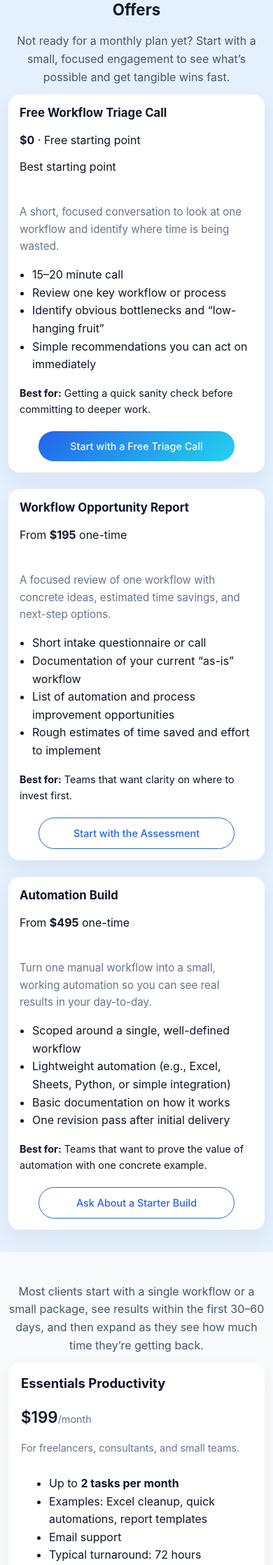
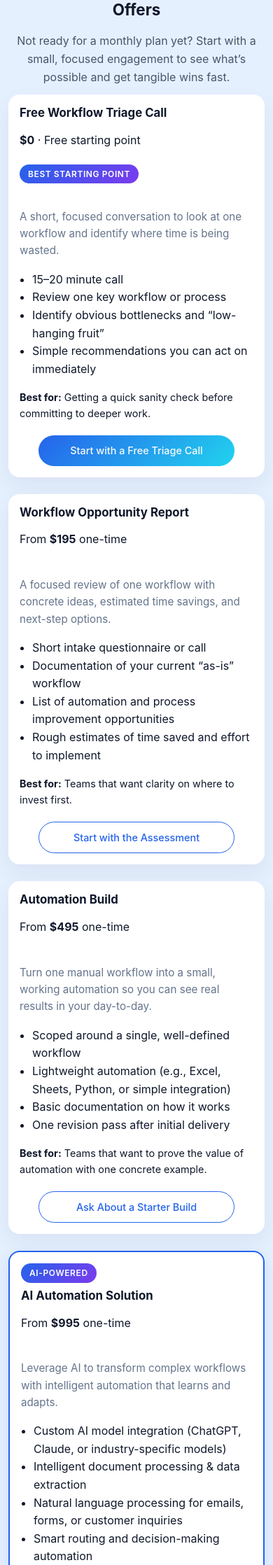
Before and after one commit to ericsjaffe/peakops_automation, a Flask app: page /pricing in a window 390 px wide. Shown: the part 436-2672 px from the top of the page at 70% size. Run offline with Flask 3, Linux system fonts and the light colour scheme.

Commit message:
Add AI Automation Solution product offering
NEW AI-Powered Product Offering:
- AI Automation Solution: $995 one-time
- Custom AI model integration (ChatGPT, Claude, industry-specific)
- Intelligent document processing & data extraction
- Natural language processing for emails/forms/inquiries
- Smart routing and decision-making automation
- AI-powered analytics and insights
- Comprehensive documentation, training, 2 revision passes, 30-day support

Pricing Page Updates:
- Added featured AI offering card with gradient badge
- Updated JSON-LD schema with AI offering
- Enhanced card styling with featured border and shadow

Services Page Updates:
- Added new 'AI-Powered Automation' section
- Listed 6 AI capabilities: chatbots, document processing, NLP, content generation, smart routing, predictive analytics
- Added 'New' badge to highlight AI services

CSS Enhancements:
- .card-featured class with blue border and shadow
- .badge styling with gradient background
- Responsive AI card design

Target Market: Teams ready for intelligent automation beyond simple workflows

```diff
--- a/static/styles.css
+++ b/static/styles.css
@@ -278,6 +278,25 @@
   display: flex;
   flex-direction: column;
   height: 100%;
+}
+
+.card-offer.card-featured {
+  border: 2px solid #2563eb;
+  box-shadow: 0 8px 20px rgba(37, 99, 235, 0.15);
+  position: relative;
+}
+
+.card-offer .badge {
+  display: inline-block;
+  background: linear-gradient(135deg, #2563eb 0%, #7c3aed 100%);
+  color: white;
+  padding: 0.25rem 0.75rem;
+  border-radius: 1rem;
+  font-size: 0.75rem;
+  font-weight: 600;
+  text-transform: uppercase;
+  letter-spacing: 0.05em;
+  margin-bottom: 0.5rem;
 }
 
 .card-offer .card-header {
--- a/templates/pricing.html
+++ b/templates/pricing.html
@@ -62,6 +62,14 @@
         "price": "495",
         "priceCurrency": "USD",
         "description": "A small, scoped automation for one workflow, including documentation and a revision pass."
+      },
+      {
+        "@type": "Offer",
+        "name": "AI Automation Solution",
+        "url": "https://peakops.club/pricing#offers",
+        "price": "995",
+        "priceCurrency": "USD",
+        "description": "AI-powered automation with intelligent processing, natural language capabilities, and adaptive learning."
       }
     ]
   }
@@ -208,6 +216,39 @@
         </div>
       </article>
 
+      {# 4. AI Automation Solution - NEW #}
+      <article class="card card-offer card-featured">
+        <div class="card-header">
+          <span class="badge">AI-Powered</span>
+          <h3>AI Automation Solution</h3>
+          <p class="price-tag">From <strong>$995</strong> one-time</p>
+        </div>
+
+        <div class="card-body">
+          <p class="note">
+            Leverage AI to transform complex workflows with intelligent automation that learns and adapts.
+          </p>
+          <ul>
+            <li>Custom AI model integration (ChatGPT, Claude, or industry-specific models)</li>
+            <li>Intelligent document processing & data extraction</li>
+            <li>Natural language processing for emails, forms, or customer inquiries</li>
+            <li>Smart routing and decision-making automation</li>
+            <li>AI-powered analytics and insights</li>
+            <li>Comprehensive documentation and training</li>
+            <li>Two revision passes and 30-day support</li>
+          </ul>
+          <p class="card-result">
+            <strong>Best for:</strong> Teams ready to leverage AI for complex tasks like content generation, data analysis, customer support, or intelligent workflow routing.
+          </p>
+        </div>
+
+        <div class="card-footer center">
+          <a href="{{ url_for('contact') }}" class="btn btn-primary btn-offer">
+            Explore AI Automation
+          </a>
+        </div>
+      </article>
+
     </div>
   </div>
 </section>
@@ -216,7 +257,7 @@
   <div class="container">
     <p class="lead center">
       Most clients start with a single workflow or a small package, see results within the first 30–60 days,
-      and then expand as they see how much time they’re getting back.
+      and then expand as they see how much time they're getting back.
     </p>
 
     <div class="pricing-grid">
```
Also changed, not shown: templates/services.html (+15 -0 lines).
